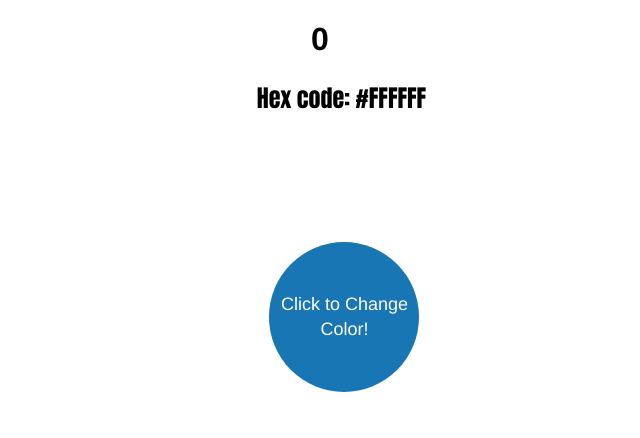
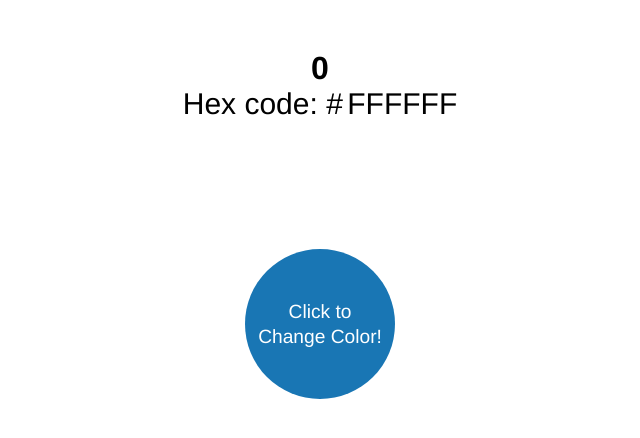
Before and after one commit to Elmar099/randomColor, a plain HTML site: page index.html in a window 1280 px wide. Shown: the whole page, without its empty margins (320-960 px from the left). Drawn offline with Linux system fonts and the light colour scheme.

Commit message:
fixed changes

```diff
--- a/index.html
+++ b/index.html
@@ -9,13 +9,13 @@
     <script src="script.js" defer></script>
 </head>
 <body>
-
         <h1 id="count">0</h1>
-        <div>
+        <div class="header">
             <div id="name">Hex code: #</div>
             <div id="hex">FFFFFF</div>
         </div>
-        <button id="change">Click to Change Color!</button>
+
+        <button class="btn" id="change">Click to Change Color!</button>
 
 </body>
 </html>
--- a/script.js
+++ b/script.js
@@ -1,7 +1,9 @@
 let btn = document.getElementById('change')
 let count = document.getElementById('count')
+let copy = document.getElementById('copy')
 let dis = 0
-    btn.addEventListener('click', function(){
+
+btn.addEventListener('click', function(){
         dis += 1
         count.innerHTML = dis;
         let randomColor = document.getElementById("hex").innerHTML =  Math.ceil(Math.random()*16777215).toString(16);
--- a/styles.css
+++ b/styles.css
@@ -1,40 +1,40 @@
-button {
+* {
+    box-sizing: border-box;
+    margin: 0;
+    padding: 0;
+    font-family: 'Franklin Gothic Medium', 'Arial Narrow', Arial, sans-serif;
+}
+.btn {
     background-color: rgb(25, 118, 180);
-    font-family:'Franklin Gothic Medium', 'Arial Narrow', Arial, sans-serif;
-    font-size: large;
+    font-size: 1.2rem;
+    padding: 10px;
     color: white;
-    border: transparent;
+    border: none;
     height: 150px;
     width: 150px;
-    margin-left: 46%;
     margin-top: 10%;
     cursor: pointer;
-    border-radius: 100px;
+    border-radius: 50%;
     line-height: 25px;
+    transition: background-color 0.3s;
 }
-button:hover {
+.btn:hover {
     background-color: rgb(148, 35, 27);
-    transition: 0.8s;
 }
-button:active {
+.btn:active {
     transform: translateY(-40px);
 }
-
-h1 {
-    font-family: 'Franklin Gothic Medium', 'Arial Narrow', Arial, sans-serif;
+body {
     text-align: center;
 }
+h1 {
+    margin-top: 50px;
+}
 #name{
-    display: inline;
-    margin-left: 45%;
-    float: left;
-    font-family: Impact, Haettenschweiler, 'Arial Narrow Bold', sans-serif;
-    font-size: x-large;
-
+    display: inline-block;
+    font-size: 30px;
 }
 #hex{
-    text-align:left;
-    font-family: Impact, Haettenschweiler, 'Arial Narrow Bold', sans-serif;
-    font-size: x-large;
-
+    display: inline-block;
+    font-size: 30px;
 }
```
